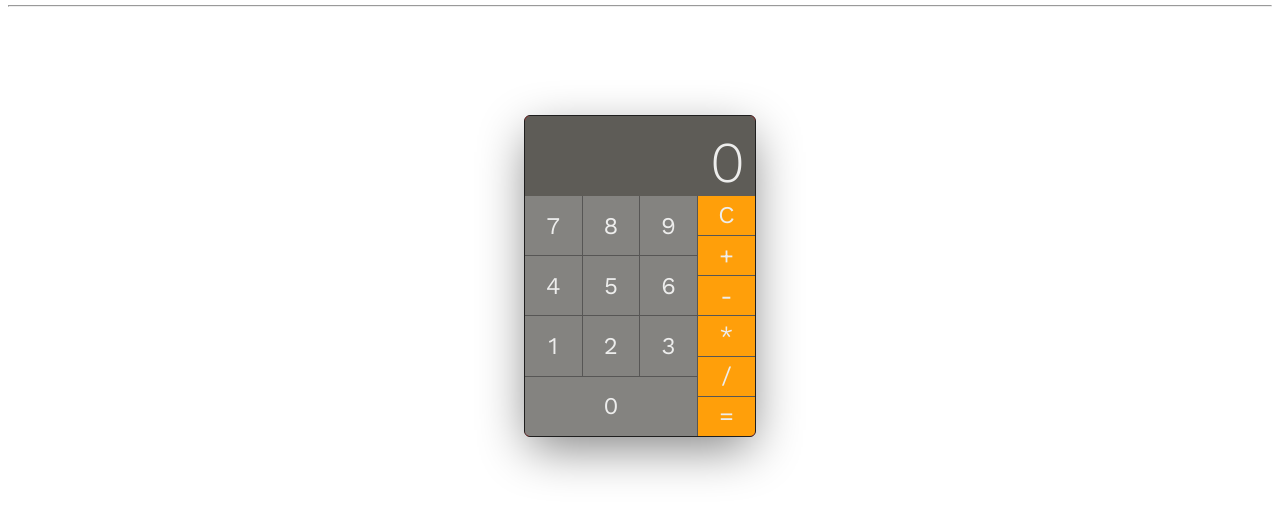
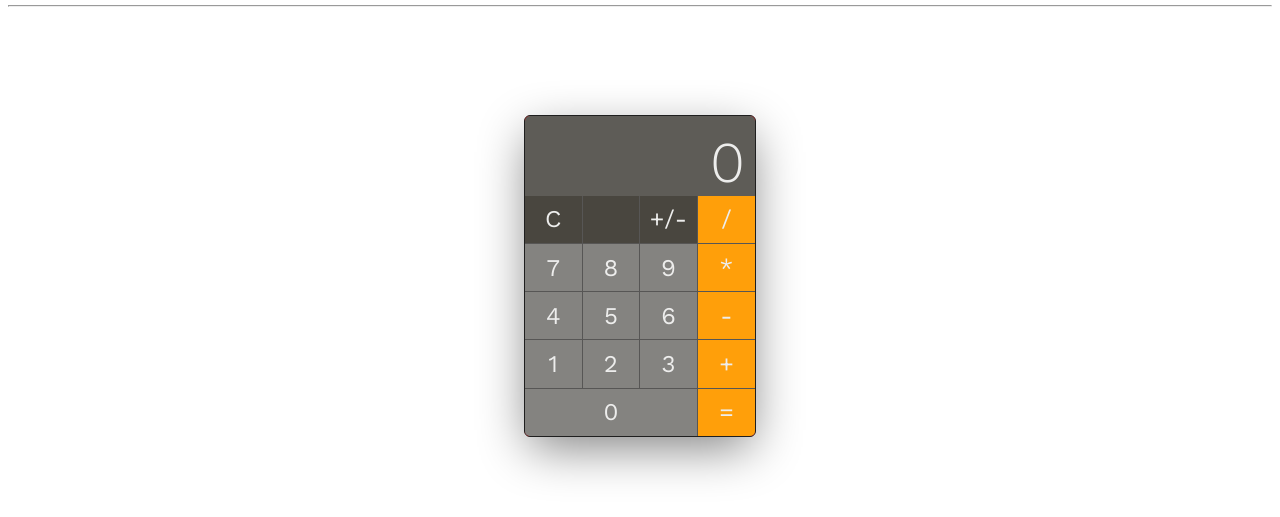
Before and after one commit to Tilko/MiniCalculator, a website built with webpack: page public/index.html in a window 1280 px wide. Shown: the part 103-620 px from the top of the page. Built offline with nearby package versions, Linux system fonts and the light colour scheme.

Commit message:
add of signum toogle in GUI only

```diff
--- a/public/index.html
+++ b/public/index.html
@@ -1,16 +1,16 @@
 <!DOCTYPE html>
 <html lang="en">
+
 <head>
   <meta charset="UTF-8" />
   <meta name="viewport" content="width=device-width, initial-scale=1.0" />
   <title>Mini Calculator</title>
-    <link
-      href="https://fonts.googleapis.com/css2?family=Work+Sans:ital,wght@0,300;0,400;0,500;1,100&display=swap"
-      rel="stylesheet"
-    />
+  <link href="https://fonts.googleapis.com/css2?family=Work+Sans:ital,wght@0,300;0,400;0,500;1,100&display=swap"
+    rel="stylesheet" />
   <link rel="stylesheet" href="style.css" />
   <script src="bundle.js"></script>
 </head>
+
 <body>
   <h1>Magie Greg!!</h1>
 
@@ -23,7 +23,12 @@
     <div class="calculator">
       <div class="screen">0</div>
       <div class="pad">
+
         <div class="numpad">
+          <button class="othersOps" id="clear">C</button>
+          <button class="othersOps" id="purcent"></button>
+          <button class="othersOps" id="signToggle">+/-</button>
+
           <button class="digit">7</button>
           <button class="digit">8</button>
           <button class="digit">9</button>
@@ -35,16 +40,17 @@
           <button class="digit">3</button>
           <button class="digit zero">0</button>
         </div>
+
         <div class="operator-pad">
-            <button class="operation" id="clear">C</button>
+          <button class="operation" id="div">/</button>
+          <button class="operation" id="mult">*</button>
+          <button class="operation" id="minus">-</button>
           <button class="operation" id="plus">+</button>
-            <button class="operation" id="minus">-</button>
-            <button class="operation" id="mult">*</button>
-            <button class="operation" id="div">/</button>
           <button class="operation" id="equal">=</button>
         </div>
       </div>
     </div>
   </div>
 </body>
+
 </html>
--- a/public/style.css
+++ b/public/style.css
@@ -60,15 +60,22 @@ button {
   gap: 1px;
 }
 
+.othersOps {
+  display: flex;
+  background-color: #49463f;
+  justify-content: center;
+  align-items: center;
+}
+
 .numpad {
   display: grid;
-  grid-template: 1fr 1fr 1fr 1fr / 1fr 1fr 1fr;
+  grid-template: repeat(5, 1fr)/ repeat(3, 1fr);
   gap: inherit;
 }
 
 .operator-pad {
   display: grid;
-  grid-template-rows: repeat(6, 1fr);
+  grid-template-rows: repeat(5, 1fr);
   gap: inherit;
 }
 
```
Lines whose indentation alone changed are shown as unchanged.
